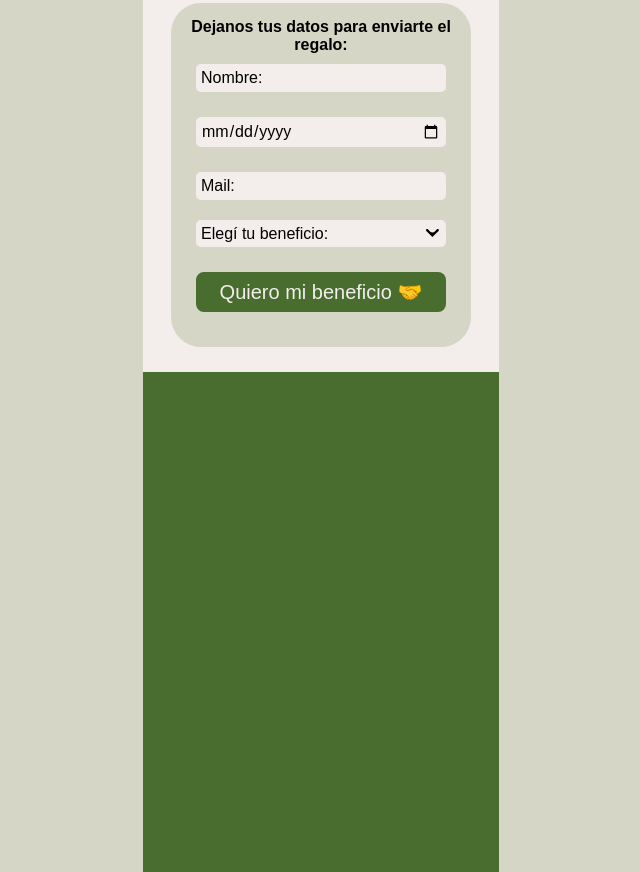
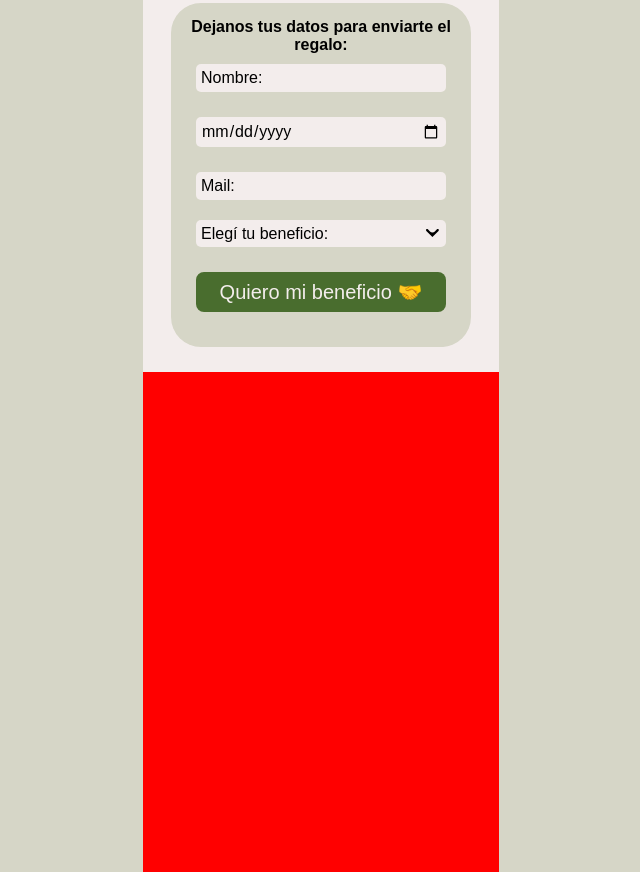
Before and after one commit to JuliPapp/Greenlife-landing, a plain HTML site: page index.html in a window 1280 px wide. Shown: the part 918-1790 px from the top of the page, without its empty margins (319-959 px from the left). Drawn offline with Linux system fonts and the light colour scheme; a web font is replaced by a local one.

Commit message:
test de cambios

```diff
--- a/style.css
+++ b/style.css
@@ -204,5 +204,5 @@ option{
 .contacto{
     max-width: 95%;
     height: 500px;
-    background-color: #496d2e;
+    background-color: red;
 }
```
